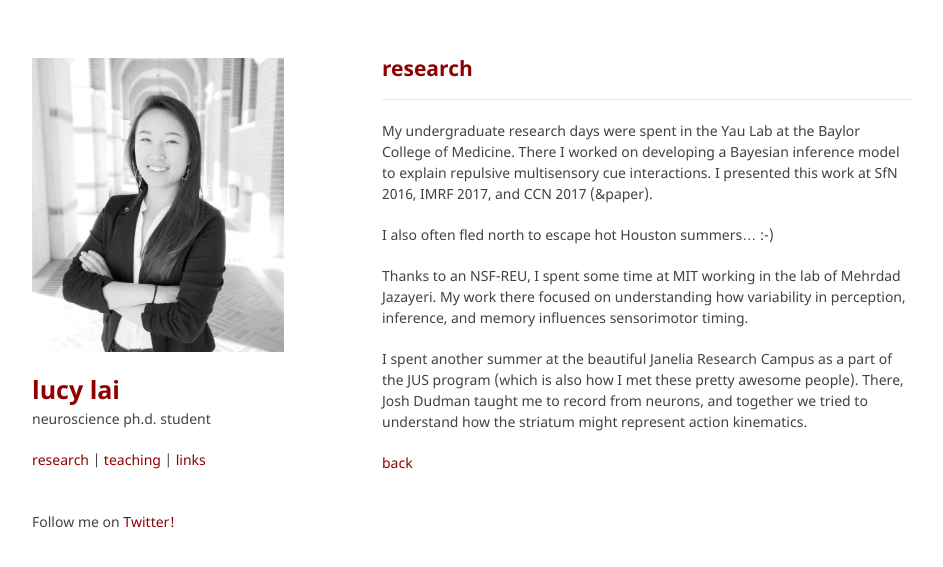
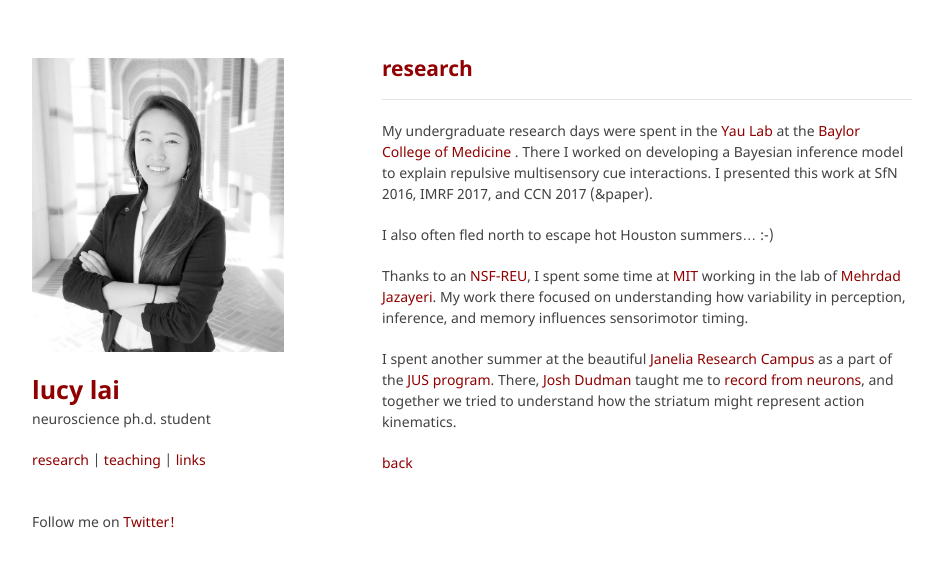
Before and after one commit to lucylai96/lucylai96.github.io, a Jekyll site: the page built from research.md, in a window 1280 px wide. Shown: the top 567 px of the page, without its empty margins (168-1111 px from the left). Built offline with Jekyll 4.4.1, drawn with Linux system fonts in a browser that asks for light colours; our own code applies the rules of GitHub Pages for plain Markdown files.

Commit message:
Update research.md

```diff
--- a/research.md
+++ b/research.md
@@ -2,12 +2,12 @@
 ## research
 
 ***
-My undergraduate research days were spent in the Yau Lab at the Baylor College of Medicine. There I worked on developing a Bayesian inference model to explain repulsive multisensory cue interactions. I presented this work at SfN 2016, IMRF 2017, and CCN 2017 (&paper).
+My undergraduate research days were spent in the [Yau Lab](http://yaulab.com/) at the [Baylor College of Medicine](http://www.bcm.edu/) . There I worked on developing a Bayesian inference model to explain repulsive multisensory cue interactions. I presented this work at SfN 2016, IMRF 2017, and CCN 2017 (&paper).
 
 I also often fled north to escape hot Houston summers…  :-)
 
-Thanks to an NSF-REU, I spent some time at MIT working in the lab of Mehrdad Jazayeri. My work there focused on understanding how variability in perception, inference, and memory influences sensorimotor timing.
+Thanks to an [NSF-REU](http://csne-erc.org/content/research-experience-undergraduates), I spent some time at [MIT](http://www.mit.edu/) working in the lab of [Mehrdad Jazayeri](https://mcgovern.mit.edu/principal-investigators/mehrdad-jazayeri). My work there focused on understanding how variability in perception, inference, and memory influences sensorimotor timing.
 
-I spent another summer at the beautiful Janelia Research Campus as a part of the JUS program (which is also how I met these pretty awesome people). There, Josh Dudman taught me to record from neurons, and together we tried to understand how the striatum might represent action kinematics.
+I spent another summer at the beautiful [Janelia Research Campus](https://www.janelia.org) as a part of the [JUS program](https://www.janelia.org/you-janelia/students-postdocs/undergraduate-scholars-program). There, [Josh Dudman](https://www.dudmanlab.org) taught me to [record from neurons](./neurons.jpg), and together we tried to understand how the striatum might represent action kinematics.
 
 [back](./)
```
